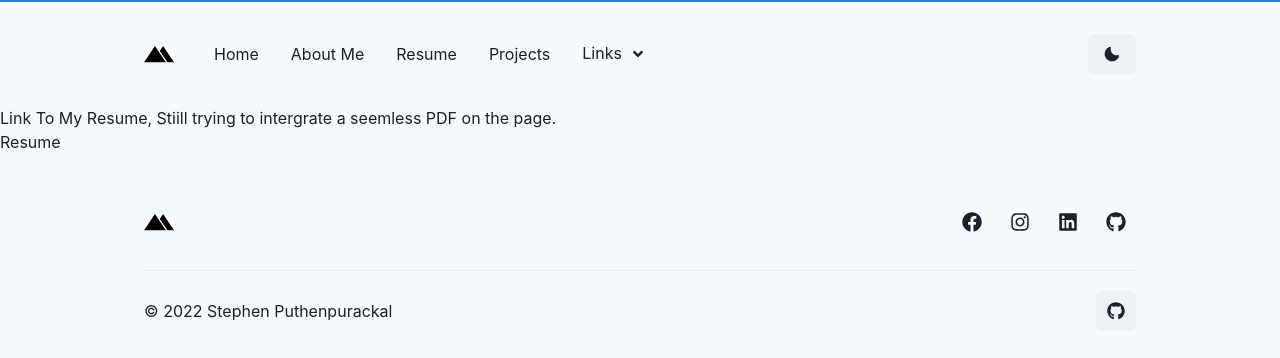
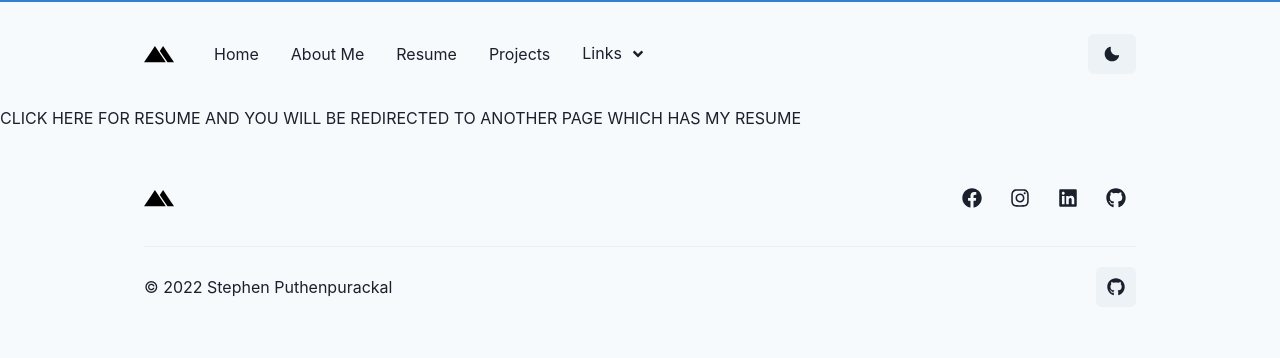
Before and after one commit to datfoosteve/nextjsportfolio, a Next.js app: page /resume in a window 1280 px wide. Shown: the top 358 px of the page. Built offline with nearby package versions, Linux system fonts and the light colour scheme.

Commit message:
Update index.jsx

```diff
--- a/pages/resume/index.jsx
+++ b/pages/resume/index.jsx
@@ -21,12 +21,8 @@ const Resume = () => {
         />
         <meta property="og:image" content="/meta-image.jpg" />
       </Head>
-          <h1>Link To My Resume, Stiill trying to intergrate a seemless PDF on the page.</h1>
-          <h2>
-            <Link href="https://csb-jzke1s-o4qhq8ebw-datfoosteve.vercel.app/">
-              <a>Resume</a>
-            </Link>
-          </h2>
+            <Link href='https://csb-jzke1s-o4qhq8ebw-datfoosteve.vercel.app/' >
+ CLICK HERE FOR RESUME AND YOU WILL BE REDIRECTED TO ANOTHER PAGE WHICH HAS MY RESUME </Link>
         </>
       )
     }
```
